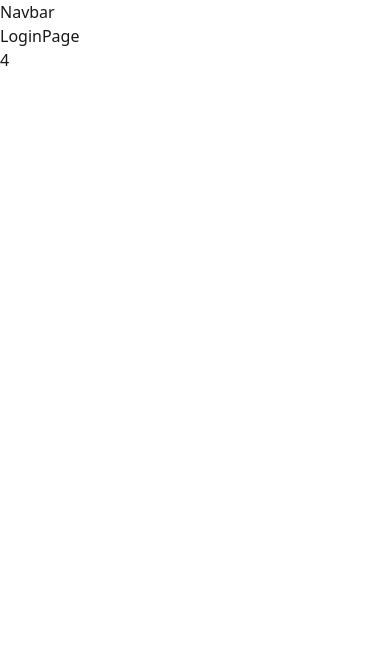
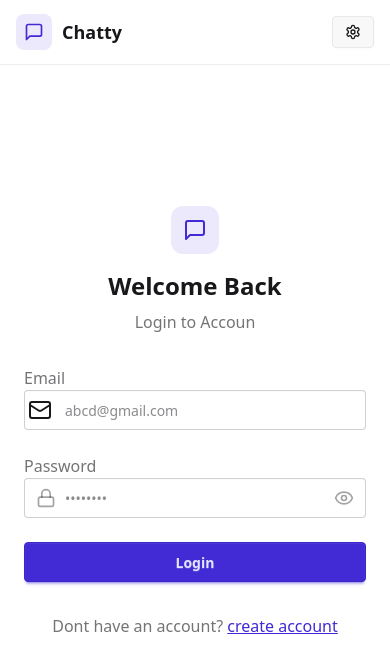
Before and after one commit to AmalKrishnaKP/live_chat_app, a React (Vite) app in the folder frontend/: page /login in a window 390 px wide. Shown: the top 670 px of the page. Built offline with nearby package versions, Linux system fonts and the light colour scheme; no server answers.

Commit message:
login and signup page full ui created

```diff
--- a/frontend/src/App.jsx
+++ b/frontend/src/App.jsx
@@ -9,7 +9,7 @@
 import ProfilePage from './pages/ProfilePage'
 import { authStore } from './store/AuthStore'
 import {Loader} from "lucide-react"  // lucide for icons
-import Toaster from 'react-hot-toast'
+import { Toaster } from 'react-hot-toast'
 
 
 export default function App() {
--- a/frontend/src/components/Navbar.jsx
+++ b/frontend/src/components/Navbar.jsx
@@ -1,7 +1,55 @@
-import React from 'react'
+import { Link } from "react-router-dom";
+import {authStore} from "../store/authStore";
+import { LogOut, MessageSquare, Settings, User } from "lucide-react";
 
-export default function Navbar() {
+const Navbar = () => {
+  const { logout, authUser } = authStore();
+
   return (
-    <div>Navbar</div>
-  )
-}
+    <header
+      className="bg-base-100 border-b border-base-300 fixed w-full top-0 z-40
+    backdrop-blur-lg bg-base-100/80"
+    >
+      <div className="container mx-auto px-4 h-16">
+        <div className="flex items-center justify-between h-full">
+          <div className="flex items-center gap-8">
+            <Link to="/" className="flex items-center gap-2.5 hover:opacity-80 transition-all">
+              <div className="size-9 rounded-lg bg-primary/10 flex items-center justify-center">
+                <MessageSquare className="w-5 h-5 text-primary" />
+              </div>
+              <h1 className="text-lg font-bold">Chatty</h1>
+            </Link>
+          </div>
+
+          <div className="flex items-center gap-2">
+            <Link
+              to={"/settings"}
+              className={`
+              btn btn-sm gap-2 transition-colors
+
+              `}
+            >
+              <Settings className="w-4 h-4" />
+              <span className="hidden sm:inline">Settings</span>
+            </Link>
+
+            {authUser && (
+              <>
+                <Link to={"/profile"} className={`btn btn-sm gap-2`}>
+                  <User className="size-5" />
+                  <span className="hidden sm:inline">Profile</span>
+                </Link>
+
+                <button className="flex gap-2 items-center" onClick={logout}>
+                  <LogOut className="size-5" />
+                  <span className="hidden sm:inline">Logout</span>
+                </button>
+              </>
+            )}
+          </div>
+        </div>
+      </div>
+    </header>
+  );
+};
+export default Navbar;
--- a/frontend/src/pages/LoginPage.jsx
+++ b/frontend/src/pages/LoginPage.jsx
@@ -1,7 +1,131 @@
 import React from 'react'
+import { Link } from 'react-router-dom'
+import AuthImagePattern from '../components/AuthImagePattern'
+import { Eye, EyeOff, Loader2, Lock, Mail, MessageSquare } from 'lucide-react'
+import {authStore} from "../store/authStore.js"
 
 export default function LoginPage() {
+
+  const [showPassword,setShowPassword]=React.useState(false)
+
+  const [formData,setFormData]=React.useState({
+    email:"",
+    password:""
+  })
+  const {isLoggingUp,login}=authStore()
+
+
+  const validateform=()=>{
+        if (!formData.email.trim()) return toast.error("email is required");
+        if (!/\S+@\S+\.\S+/.test(formData.email)) return toast.error("invalied email");
+        if (!formData.password) return toast.error("password is require");
+        return true
+  }
+  const handleSubmit=(e)=>{
+    e.preventDefault()
+      const valied=validateform()
+      if (valied==true) login(formData)
+  }
   return (
-    <div>LoginPage</div>
+    <div className="min-h-screen grid lg:grid-cols-2">
+          {/* leftside */}
+          <div className="flex flex-col justify-center items-center p-6 sm:p-12">
+            <div className="w-full max-w-md space-y-8">
+              {/* logo */}
+              <div className="text-center mb-8">
+                <div className="flex flex-col items-center gap-2 group">
+                  <div
+                    className="size-12 rounded-xl bg-primary/10 flex items-center justify-center
+                  group-hover:bg-primary/20 transition-colors"
+                  >
+                    <MessageSquare className="size-6 text-primary" />
+                  </div>
+                  <h1 className="text-2xl font-bold mt-2">Welcome Back</h1>
+                  <p className="text-base-content/60">Login to Accoun</p>
+                </div>
+              </div>
+
+              {/* form */}
+              <form onSubmit={handleSubmit} className="space-y-6">
+                <div className="form-control">
+
+                  <label htmlFor="" className="label">
+                    <span className="font-medium">Email</span>
+                  </label>
+                  <div className="relative">
+
+                    <div className="absolute inset-y-0 left-0 pl-1 flex items-center pointer-events-none">
+                        <Mail className='size-6 test-base-content/40 overflow-y-visible z-10'/>
+                    </div>
+                    <input
+                      className='input input-border  w-full pl-10'
+                      type="email"
+                      placeholder='abcd@gmail.com'
+                      value={formData.email}
+                      onChange={(e)=>setFormData({...formData,email:e.target.value})} />
+                  </div>
+                </div>
+
+
+                <div className="form-control">
+                  <label className="label">
+                    <span className="label-text font-medium">Password</span>
+                  </label>
+                  <div className="relative">
+                    <div className="absolute inset-y-0 left-0 pl-3 flex items-center pointer-events-none">
+                      <Lock className="size-5 text-base-content/40 z-10" />
+                    </div>
+                    <input
+                      type={showPassword ? "text" : "password"}
+                      className={`input input-bordered w-full pl-10`}
+                      placeholder="••••••••"
+                      value={formData.password}
+                      onChange={(e) => setFormData({ ...formData, password: e.target.value })}
+                    />
+                    <button
+                      type="button"
+                      className="absolute inset-y-0 right-0 pr-3 flex items-center z-10"
+                      onClick={() => setShowPassword(!showPassword)}
+                    >
+                      {showPassword ? (
+                        <EyeOff className="size-5 text-base-content/40" />
+                      ) : (
+                        <Eye className="size-5 text-base-content/40" />
+                      )}
+                    </button>
+                  </div>
+                </div>
+
+
+                <button type='submit' className="btn btn-primary w-full" disabled={isLoggingUp}>
+                  {isLoggingUp ? (
+                    <>
+                      <Loader2 className="size-5 animate-spin" />
+                      Loading...
+                    </>
+                  ) : (
+                    "Login"
+                  )}
+                </button>
+
+              </form>
+
+              <div className="text-center">
+                <p className="text-base-content/60">
+                  Dont have an account?{" "}
+                  <Link to="/signup" className="link link-primary">
+                    create account
+                  </Link>
+                </p>
+              </div>
+            </div>
+          </div>
+          {/* right side */}
+
+          <AuthImagePattern
+            title="Join our community"
+            subtitle="Connect with friends, share moments, and stay in touch with your loved ones."
+          />
+        </div>
   )
 }
--- a/frontend/src/pages/SignUpPage.jsx
+++ b/frontend/src/pages/SignUpPage.jsx
@@ -1,7 +1,7 @@
 import React from 'react'
 import { authStore } from '../store/AuthStore'
 import toast from 'react-hot-toast'
-import { Eye, EyeOff, Lock, Mail, MessageSquare, User } from 'lucide-react'
+import { Eye, EyeOff, Loader2, Lock, Mail, MessageSquare, User } from 'lucide-react'
 import {Link} from 'react-router-dom'
 
 
@@ -11,14 +11,14 @@
 export default function SignUpPage() {
   const [showPassword,setShowPassword]=React.useState(false)
   const [formData,setFormData]=React.useState({
-    fullname:"",
+    fullName:"",
     email:"",
     password:""
   })
   const {isSigningUp,signup}=authStore()
 
   const validateForm =()=>{
-    if (!formData.fullname.trim()) return toast.error("full name is required");
+    if (!formData.fullName.trim()) return toast.error("full name is required");
     if (!formData.email.trim()) return toast.error("email is required");
     if (!/\S+@\S+\.\S+/.test(formData.email)) return toast.error("invalied email");
     if (!formData.password) return toast.error("password is require");
@@ -32,8 +32,10 @@
     const valied=validateForm()
     if (valied==true) signup(formData);
 
-    console.log("hai")
+
   }
+
+
 
   return (
     <div className="min-h-screen grid lg:grid-cols-2">
@@ -69,8 +71,8 @@
                   className='input input-border  w-full pl-10'
                   type="text"
                   placeholder='join'
-                  value={formData.fullname}
-                  onChange={(e)=>setFormData({...formData,fullname:e.target.value})} />
+                  value={formData.fullName}
+                  onChange={(e)=>setFormData({...formData,fullName:e.target.value})} />
               </div>
             </div>
 
--- a/frontend/src/store/authStore.js
+++ b/frontend/src/store/authStore.js
@@ -1,6 +1,7 @@
 
 import { create } from "zustand";
 import { axiosInstance } from "../lib/axios.js";
+import toast from "react-hot-toast";
 
 
 export const authStore=create((set)=>({
@@ -24,7 +25,39 @@
         }
     },
     signup: async(data)=>{
+        set({isSigningUp:true})
+        try {
+            const res=await axiosInstance.post("/api/auth/signup",data)
+            set({authUser:res.data})
+            toast.success("Account created successfully")
 
+        } catch (error) {
+            toast.error(error.response.data.message)
+
+        }
+        finally{
+            set({isSigningUp:false})
+        }
+    },
+    logout: async()=>{
+        try {
+            const res=await axiosInstance.post("/api/auth/logout")
+            set({authUser:null})
+            toast.success("logout successfully")
+
+        } catch (error) {
+            toast.error(error.response.data.message)
+
+        }
+    },
+    login:async(data)=>{
+        try {
+            const res=await axiosInstance.post("/api/auth/login",data)
+            set({authUser:res.data})
+            toast.success("login successfully")
+        } catch (error) {
+            toast.error(error.response.data.message)
+        }
     }
 
 }))
```
Also changed, not shown: 1 other file (tests, documents, lock files or other folders).
